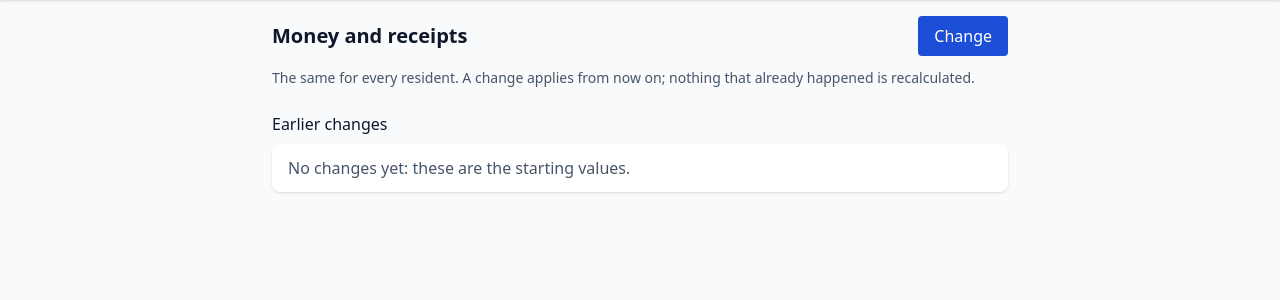
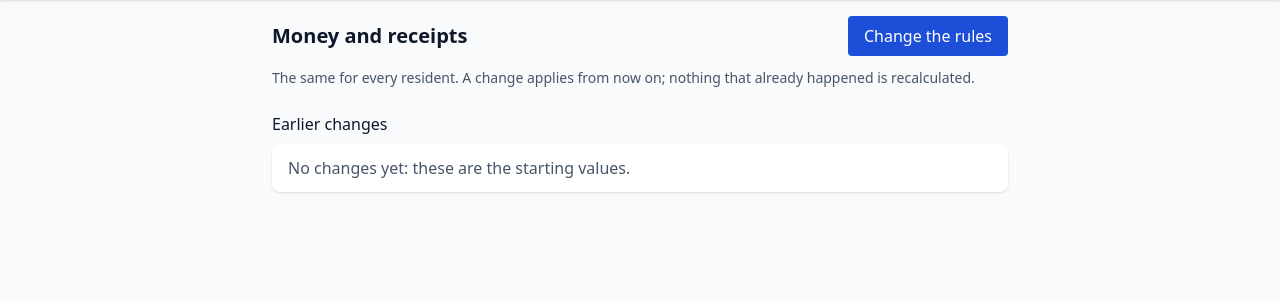
Before and after one commit to gabrielrugeri/dorm-laundry, a Django app: template templates/manage/settings.html in a window 1280 px wide. Shown: the part 54-354 px from the top of the page. Run offline with Django 5.2, Linux system fonts and the light colour scheme; the template is opened without the code that fills it, so the values that code supplies are empty; style sheets or scripts are compiled from the project's sources.

Commit message:
fix(manage): "Change the rules" button, not the language word "Change"
Co-Authored-By: Claude Opus 5.5 <noreply@anthropic.com>

```diff
--- a/templates/manage/settings.html
+++ b/templates/manage/settings.html
@@ -4,7 +4,7 @@
 {% block content %}
   <div class="mb-3 flex items-center justify-between gap-3">
     <h1 class="text-xl font-semibold">{% translate "Money and receipts" %}</h1>
-    <a href="{% url 'manage:settings_change' %}" class="rounded bg-accent px-4 py-2 font-medium text-on-accent hover:bg-accent-strong">{% translate "Change" %}</a>
+    <a href="{% url 'manage:settings_change' %}" class="rounded bg-accent px-4 py-2 font-medium text-on-accent hover:bg-accent-strong">{% translate "Change the rules" %}</a>
   </div>
   <p class="mb-3 text-sm text-muted">{% translate "The same for every resident. A change applies from now on; nothing that already happened is recalculated." %}</p>
 
```
Also changed, not shown: locale/en/LC_MESSAGES/django.po, locale/ru/LC_MESSAGES/django.po.
